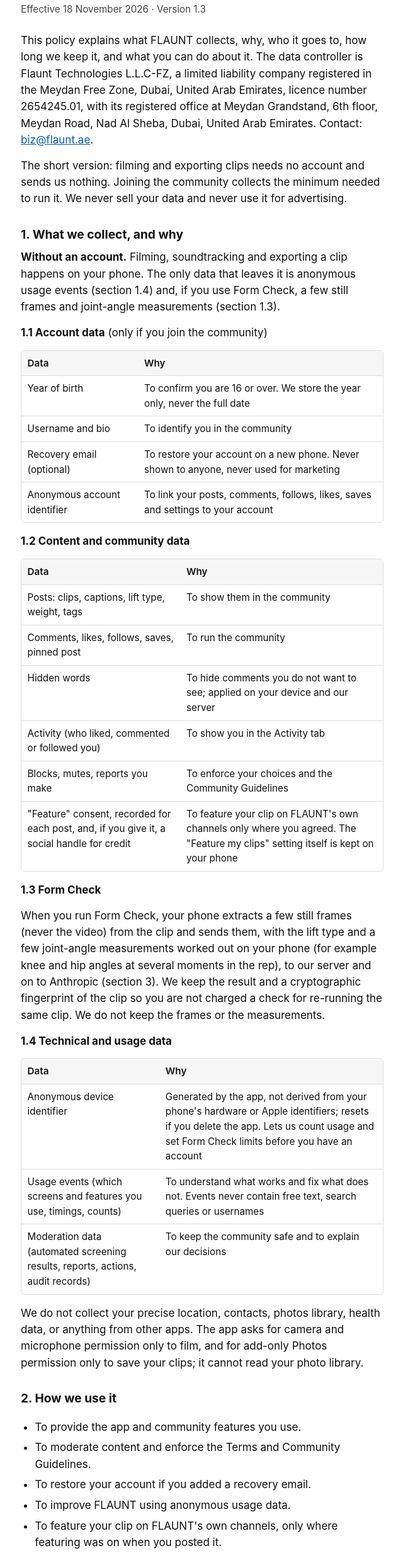
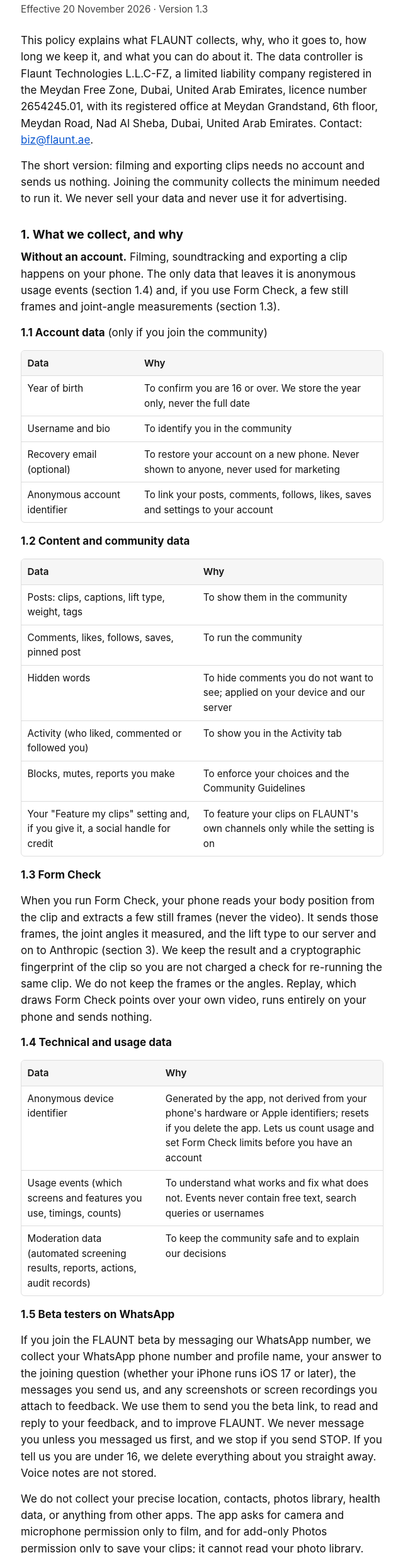
Before and after one commit to FLAUNT-APP/flaunt-site, a plain HTML site: page public/legal/privacy.html in a window 1280 px wide. Shown: the part 112-2578 px from the top of the page at 63% size, without its empty margins (319-959 px from the left). Drawn offline with Linux system fonts and the light colour scheme.

Commit message:
Privacy policy: beta testers on WhatsApp, Replay on-device, featuring and retention wording (20 Nov)
Co-Authored-By: Claude Fable 5.2 <noreply@anthropic.com>

```diff
--- a/public/legal/privacy.html
+++ b/public/legal/privacy.html
@@ -43,7 +43,7 @@ nav.index span{display:block;color:var(--ink2);font-size:.9rem}
 <header class="site"><div><a href="/legal/">FLAUNT · Legal</a></div></header>
 <main>
 <h1>FLAUNT Privacy Policy</h1>
-<p class="meta">Effective 18 November 2026 · Version 1.3</p>
+<p class="meta">Effective 20 November 2026 · Version 1.3</p>
 <p>This policy explains what FLAUNT collects, why, who it goes to, how long we keep it, and what you can do about it. The data controller is Flaunt Technologies L.L.C-FZ, a limited liability company registered in the Meydan Free Zone, Dubai, United Arab Emirates, licence number 2654245.01, with its registered office at Meydan Grandstand, 6th floor, Meydan Road, Nad Al Sheba, Dubai, United Arab Emirates. Contact: <a href="mailto:biz@flaunt.ae">biz@flaunt.ae</a>.</p>
 <p>The short version: filming and exporting clips needs no account and sends us nothing. Joining the community collects the minimum needed to run it. We never sell your data and never use it for advertising.</p>
 <h2>1. What we collect, and why</h2>
@@ -51,26 +51,28 @@ nav.index span{display:block;color:var(--ink2);font-size:.9rem}
 <p><strong>1.1 Account data</strong> (only if you join the community)</p>
 <div class="table"><table><thead><tr><th>Data</th><th>Why</th></tr></thead><tbody><tr><td>Year of birth</td><td>To confirm you are 16 or over. We store the year only, never the full date</td></tr><tr><td>Username and bio</td><td>To identify you in the community</td></tr><tr><td>Recovery email (optional)</td><td>To restore your account on a new phone. Never shown to anyone, never used for marketing</td></tr><tr><td>Anonymous account identifier</td><td>To link your posts, comments, follows, likes, saves and settings to your account</td></tr></tbody></table></div>
 <p><strong>1.2 Content and community data</strong></p>
-<div class="table"><table><thead><tr><th>Data</th><th>Why</th></tr></thead><tbody><tr><td>Posts: clips, captions, lift type, weight, tags</td><td>To show them in the community</td></tr><tr><td>Comments, likes, follows, saves, pinned post</td><td>To run the community</td></tr><tr><td>Hidden words</td><td>To hide comments you do not want to see; applied on your device and our server</td></tr><tr><td>Activity (who liked, commented or followed you)</td><td>To show you in the Activity tab</td></tr><tr><td>Blocks, mutes, reports you make</td><td>To enforce your choices and the Community Guidelines</td></tr><tr><td>"Feature" consent, recorded for each post, and, if you give it, a social handle for credit</td><td>To feature your clip on FLAUNT's own channels only where you agreed. The "Feature my clips" setting itself is kept on your phone</td></tr></tbody></table></div>
+<div class="table"><table><thead><tr><th>Data</th><th>Why</th></tr></thead><tbody><tr><td>Posts: clips, captions, lift type, weight, tags</td><td>To show them in the community</td></tr><tr><td>Comments, likes, follows, saves, pinned post</td><td>To run the community</td></tr><tr><td>Hidden words</td><td>To hide comments you do not want to see; applied on your device and our server</td></tr><tr><td>Activity (who liked, commented or followed you)</td><td>To show you in the Activity tab</td></tr><tr><td>Blocks, mutes, reports you make</td><td>To enforce your choices and the Community Guidelines</td></tr><tr><td>Your "Feature my clips" setting and, if you give it, a social handle for credit</td><td>To feature your clips on FLAUNT's own channels only while the setting is on</td></tr></tbody></table></div>
 <p><strong>1.3 Form Check</strong></p>
-<p>When you run Form Check, your phone extracts a few still frames (never the video) from the clip and sends them, with the lift type and a few joint-angle measurements worked out on your phone (for example knee and hip angles at several moments in the rep), to our server and on to Anthropic (section 3). We keep the result and a cryptographic fingerprint of the clip so you are not charged a check for re-running the same clip. We do not keep the frames or the measurements.</p>
+<p>When you run Form Check, your phone reads your body position from the clip and extracts a few still frames (never the video). It sends those frames, the joint angles it measured, and the lift type to our server and on to Anthropic (section 3). We keep the result and a cryptographic fingerprint of the clip so you are not charged a check for re-running the same clip. We do not keep the frames or the angles. Replay, which draws Form Check points over your own video, runs entirely on your phone and sends nothing.</p>
 <p><strong>1.4 Technical and usage data</strong></p>
 <div class="table"><table><thead><tr><th>Data</th><th>Why</th></tr></thead><tbody><tr><td>Anonymous device identifier</td><td>Generated by the app, not derived from your phone's hardware or Apple identifiers; resets if you delete the app. Lets us count usage and set Form Check limits before you have an account</td></tr><tr><td>Usage events (which screens and features you use, timings, counts)</td><td>To understand what works and fix what does not. Events never contain free text, search queries or usernames</td></tr><tr><td>Moderation data (automated screening results, reports, actions, audit records)</td><td>To keep the community safe and to explain our decisions</td></tr></tbody></table></div>
+<p><strong>1.5 Beta testers on WhatsApp</strong></p>
+<p>If you join the FLAUNT beta by messaging our WhatsApp number, we collect your WhatsApp phone number and profile name, your answer to the joining question (whether your iPhone runs iOS 17 or later), the messages you send us, and any screenshots or screen recordings you attach to feedback. We use them to send you the beta link, to read and reply to your feedback, and to improve FLAUNT. We never message you unless you messaged us first, and we stop if you send STOP. If you tell us you are under 16, we delete everything about you straight away. Voice notes are not stored.</p>
 <p>We do not collect your precise location, contacts, photos library, health data, or anything from other apps. The app asks for camera and microphone permission only to film, and for add-only Photos permission only to save your clips; it cannot read your photo library.</p>
 <h2>2. How we use it</h2>
-<ul><li>To provide the app and community features you use.</li><li>To moderate content and enforce the Terms and Community Guidelines.</li><li>To restore your account if you added a recovery email.</li><li>To improve FLAUNT using anonymous usage data.</li><li>To feature your clip on FLAUNT's own channels, only where featuring was on when you posted it.</li><li>To comply with the law, including preserving and reporting content where required.</li></ul>
+<ul><li>To provide the app and community features you use.</li><li>To moderate content and enforce the Terms and Community Guidelines.</li><li>To restore your account if you added a recovery email.</li><li>To improve FLAUNT using anonymous usage data.</li><li>To feature your clips on FLAUNT's own channels, only while your "Feature my clips" setting is on.</li><li>To comply with the law, including preserving and reporting content where required.</li></ul>
 <p>We do not use your data for advertising, do not sell it, and do not share it for others' marketing.</p>
 <h2>3. Who we share it with</h2>
 <p>We use these processors to run FLAUNT. Each receives only what its job needs and is bound by contract to use it for that job alone.</p>
-<div class="table"><table><thead><tr><th>Processor</th><th>What it receives</th><th>Why</th></tr></thead><tbody><tr><td>Supabase</td><td>Account, content, community, moderation and usage data</td><td>Database, authentication and server functions</td></tr><tr><td>Cloudflare</td><td>Clips, poster images, moderation frames</td><td>Media storage and delivery</td></tr><tr><td>Google Cloud (Vision)</td><td>Four still frames from each upload</td><td>Automated screening for prohibited content</td></tr><tr><td>Anthropic</td><td>Form Check frames, joint-angle measurements and lift type</td><td>Generating Form Check observations</td></tr><tr><td>Loudly</td><td>Track requests</td><td>Supplying the soundtrack catalogue</td></tr><tr><td>Zoho</td><td>Reports, appeals, support emails, recovery codes</td><td>Email delivery and support inbox</td></tr></tbody></table></div>
+<div class="table"><table><thead><tr><th>Processor</th><th>What it receives</th><th>Why</th></tr></thead><tbody><tr><td>Supabase</td><td>Account, content, community, moderation and usage data</td><td>Database, authentication and server functions</td></tr><tr><td>Cloudflare</td><td>Clips, poster images, moderation frames</td><td>Media storage and delivery</td></tr><tr><td>Google Cloud (Vision)</td><td>Four still frames from each upload</td><td>Automated screening for prohibited content</td></tr><tr><td>Anthropic</td><td>Form Check frames, joint angles and lift type</td><td>Generating Form Check observations</td></tr><tr><td>Loudly</td><td>Track requests</td><td>Supplying the soundtrack catalogue</td></tr><tr><td>Zoho</td><td>Reports, appeals, support emails, recovery codes</td><td>Email delivery and support inbox</td></tr><tr><td>Meta (WhatsApp)</td><td>Beta testers' messages, phone numbers and attachments</td><td>Carrying beta onboarding and feedback messages</td></tr></tbody></table></div>
 <p>We disclose data to authorities where the law requires it, including the preservation and reporting of content involving the exploitation of minors.</p>
 <h2>4. Where your data is stored</h2>
 <p>Our servers are in Seoul, South Korea (production) and Ohio, United States (development). Our processors operate in the United States, the European Union and other countries. Where data about people in the European Economic Area, the United Kingdom or Switzerland is transferred outside those areas, we rely on standard contractual clauses or equivalent safeguards with each processor.</p>
 <h2>5. How long we keep it</h2>
-<div class="table"><table><thead><tr><th>Data</th><th>Retention</th></tr></thead><tbody><tr><td>Account and content data</td><td>Until you delete the post or the account</td></tr><tr><td>Content removed by moderation</td><td>30 days for appeals, then purged</td></tr><tr><td>Moderation events, actions and audit records</td><td>12 months</td></tr><tr><td>Reports against an account that has been deleted</td><td>30 days</td></tr><tr><td>Activity entries</td><td>90 days</td></tr><tr><td>Form Check results and clip fingerprints</td><td>Until you delete the clip's post or your account</td></tr><tr><td>Anonymous usage events</td><td>24 months</td></tr><tr><td>Content preserved and reported to the authorities for child safety</td><td>One year from the report, then deleted, unless the law or an authority requires us to keep it longer</td></tr></tbody></table></div>
-<p>Account deletion completes within 24 hours of your request. Content that is under a child-safety hold when its account is deleted is not removed with the account; it is kept for the period in the table above, counted from the report or, where no report was made, from the deletion.</p>
+<div class="table"><table><thead><tr><th>Data</th><th>Retention</th></tr></thead><tbody><tr><td>Account and content data</td><td>Until you delete the post or the account</td></tr><tr><td>Content removed by moderation</td><td>30 days for appeals, then purged</td></tr><tr><td>Content hidden and locked after a report involving someone under 16</td><td>1 year from the report, then deleted, unless the law requires longer</td></tr><tr><td>Moderation events, actions and audit records</td><td>12 months</td></tr><tr><td>Reports against an account that has been deleted</td><td>30 days</td></tr><tr><td>Activity entries</td><td>90 days</td></tr><tr><td>Form Check results and clip fingerprints</td><td>Until you delete the clip's post or your account</td></tr><tr><td>Anonymous usage events</td><td>24 months</td></tr><tr><td>Beta testers' WhatsApp numbers, answers, messages and feedback</td><td>90 days after the beta ends, then deleted</td></tr><tr><td>Content preserved under a legal obligation</td><td>As long as the law requires</td></tr></tbody></table></div>
+<p>Account deletion completes within 24 hours of your request.</p>
 <h2>6. Your rights and choices</h2>
-<ul><li><strong>Delete your account</strong> at any time in Settings. This removes your profile, posts, comments, likes, follows, saves and Form Check results.</li><li><strong>Delete any post or comment</strong> at any time.</li><li><strong>Withdraw feature consent</strong>: turn off "Feature my clips" in Settings to stop future posts being featured, and delete a post to withdraw it for that post; we remove the clip from FLAUNT's own channels within 7 days.</li><li><strong>Export your data</strong>: email <a href="mailto:biz@flaunt.ae">biz@flaunt.ae</a> and we will send your posts, comments and Form Check results as a JSON file within 30 days.</li><li><strong>Hide like counts, mute, block, and hidden words</strong> are all in Settings.</li></ul>
+<ul><li><strong>Delete your account</strong> at any time in Settings. This removes your profile, posts, comments, likes, follows, saves and Form Check results.</li><li><strong>Delete any post or comment</strong> at any time.</li><li><strong>Withdraw feature consent</strong> by switching "Feature my clips" off, or for one clip by deleting its post; we remove the affected clips from FLAUNT's own channels within 7 days.</li><li><strong>Export your data</strong>: email <a href="mailto:biz@flaunt.ae">biz@flaunt.ae</a> and we will send your posts, comments and Form Check results as a JSON file within 30 days.</li><li><strong>Hide like counts, mute, block, and hidden words</strong> are all in Settings.</li></ul>
 <p>If you live in the European Economic Area, the United Kingdom or Switzerland, you also have the rights to access, rectify, restrict and object to our processing, to data portability, and to lodge a complaint with your supervisory authority. Our legal bases are: performance of our contract with you (providing the app and community); our legitimate interests in keeping the community safe and improving FLAUNT; your consent, where we ask for it (featuring your clip; Form Check); and legal obligation.</p>
 <p>If you live in California, you have the right to know what we collect, to delete it, and not to be discriminated against for exercising those rights. We do not sell or share personal information as those terms are defined in California law.</p>
 <p>To exercise any right, email <a href="mailto:biz@flaunt.ae">biz@flaunt.ae</a>. We respond within 30 days.</p>
```
Also changed, not shown: public/legal/index.html (+1 -1 lines), 1 other file.
